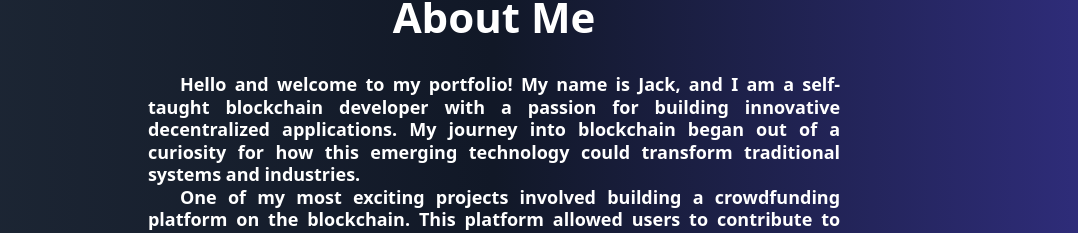
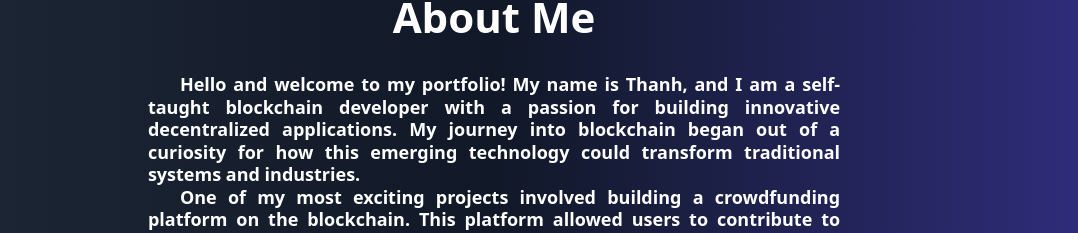
Before and after one commit to Jack-Dang-collab/portfolio, a React (Vite) app: page / in a window 1280 px wide. Shown: the part 480-713 px from the top of the page, without its empty margins (146-1224 px from the left). Built offline with nearby package versions, Linux system fonts and the light colour scheme.

Commit message:
Change About component

```diff
--- a/src/components/About.jsx
+++ b/src/components/About.jsx
@@ -5,7 +5,7 @@ const About = () => {
     <section className='pt-[25px] pb-[25px]'>
         <h2 className='text-[42px] my-[25px] mx-auto text-center items-center justify-center font-bold'>About Me</h2>
         <p className='indent-8 text-[18px] leading-tight max-w-[75ch] text-justify items-center justify-center mx-auto font-semibold px-10'>
-          Hello and welcome to my portfolio! My name is Jack, and I am a self-taught blockchain developer with a passion for building innovative decentralized applications. My journey into blockchain began out of a curiosity for how this emerging technology could transform traditional systems and industries.
+          Hello and welcome to my portfolio! My name is Thanh, and I am a self-taught blockchain developer with a passion for building innovative decentralized applications. My journey into blockchain began out of a curiosity for how this emerging technology could transform traditional systems and industries.
         </p>
         <p className='indent-8 text-[18px] leading-tight max-w-[75ch] text-justify items-center justify-center mx-auto font-semibold px-10'>
           One of my most exciting projects involved building a crowdfunding platform on the blockchain. This platform allowed users to contribute to various campaigns in a secure and transparent manner, leveraging the power of smart contracts to ensure that funds were distributed fairly and as per the campaign's conditions.
```
